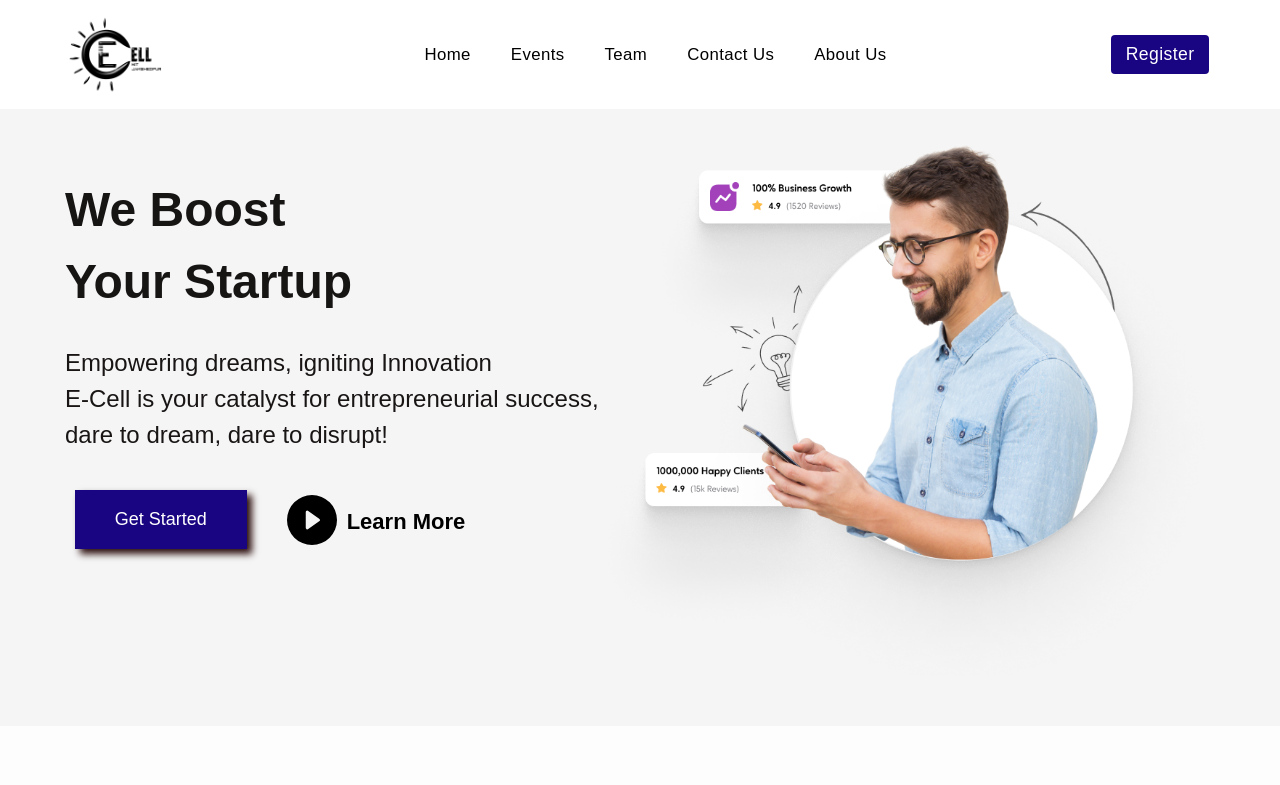
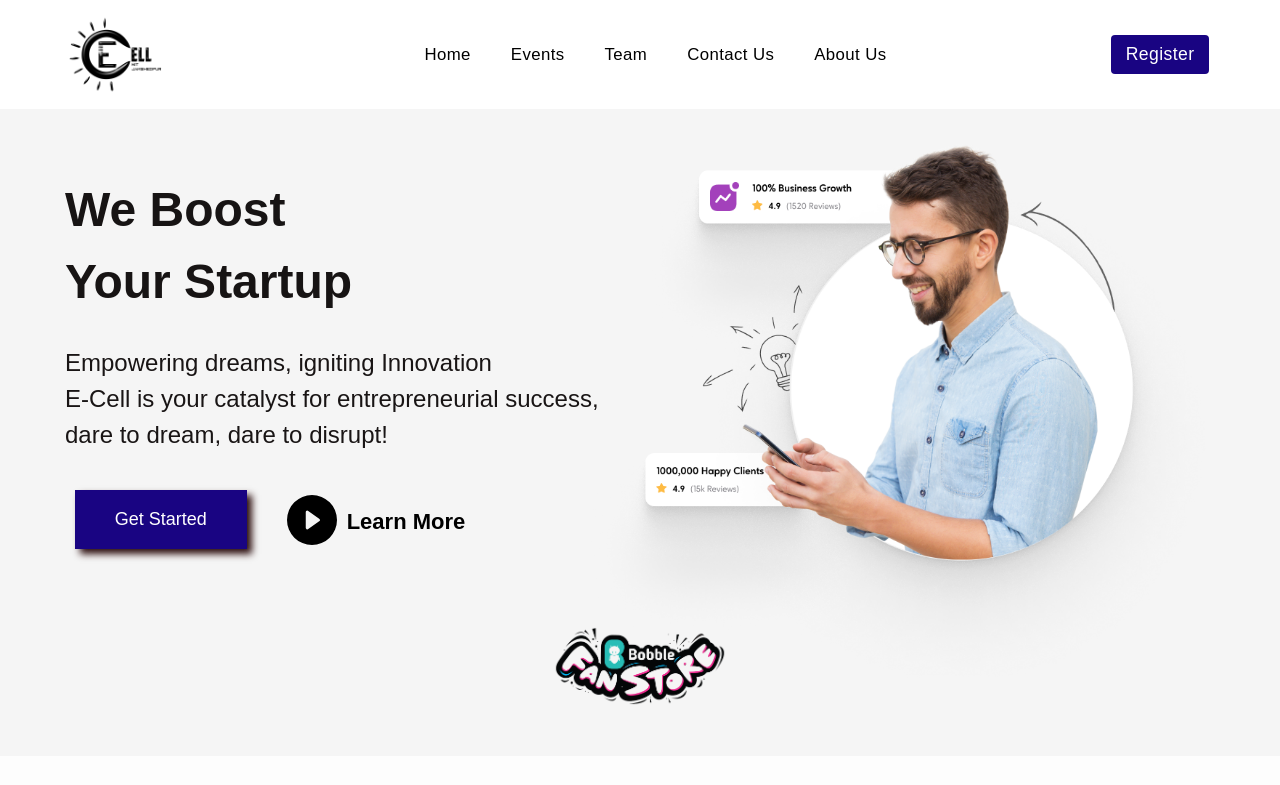
Before and after one commit to codewithnick/ecellnitjsr, a React (Create React App) app: page / in a window 1280 px wide. Shown: the top 785 px of the page. Built offline with nearby package versions, Linux system fonts and the light colour scheme.

Commit message:
sponser added

```diff
--- a/src/components/HeroSection.jsx
+++ b/src/components/HeroSection.jsx
@@ -1,4 +1,5 @@
 import React from "react";
+import Bobble from '../images/fanStoreLogo.png'
 import "../styles/HeroSection.css";
 
 import rightimg from "../images/banner-image.png";
@@ -40,12 +41,16 @@ export const HeroSection = () => {
             </div>
             {/* <div class="btn-pink" id="btn">Learn More</div> */}
           </div>
+
         </div>
 
         <div className="right">
             <img id="img2" src={rightimg} alt="network issue" />
         </div>
       </div>
+      <div className="flexbox">
+           <a href="https://fanstore.bobble.ai/" target="/"> <img src={Bobble} alt="Merchandise_partner" style={{height: "80px",transform: "translateY(-50px)"}} className="bobble"/></a>
+      </div>
     </>
   );
 };
--- a/src/styles/HeroSection.css
+++ b/src/styles/HeroSection.css
@@ -117,11 +117,17 @@
 .hero-section {
   width: 100%;
   padding: 50px;
+  padding-bottom: 0;
   display: flex;
   flex-wrap: wrap;
   background-color: rgb(245, 245, 245);
   gap: 10px;
   max-height: auto;
+}
+.flexbox{
+  display: flex;
+  align-items: center;
+  justify-content: center;
 }
 
 .left,
```
Also changed, not shown: src/images/fanStoreLogo.png (added).
